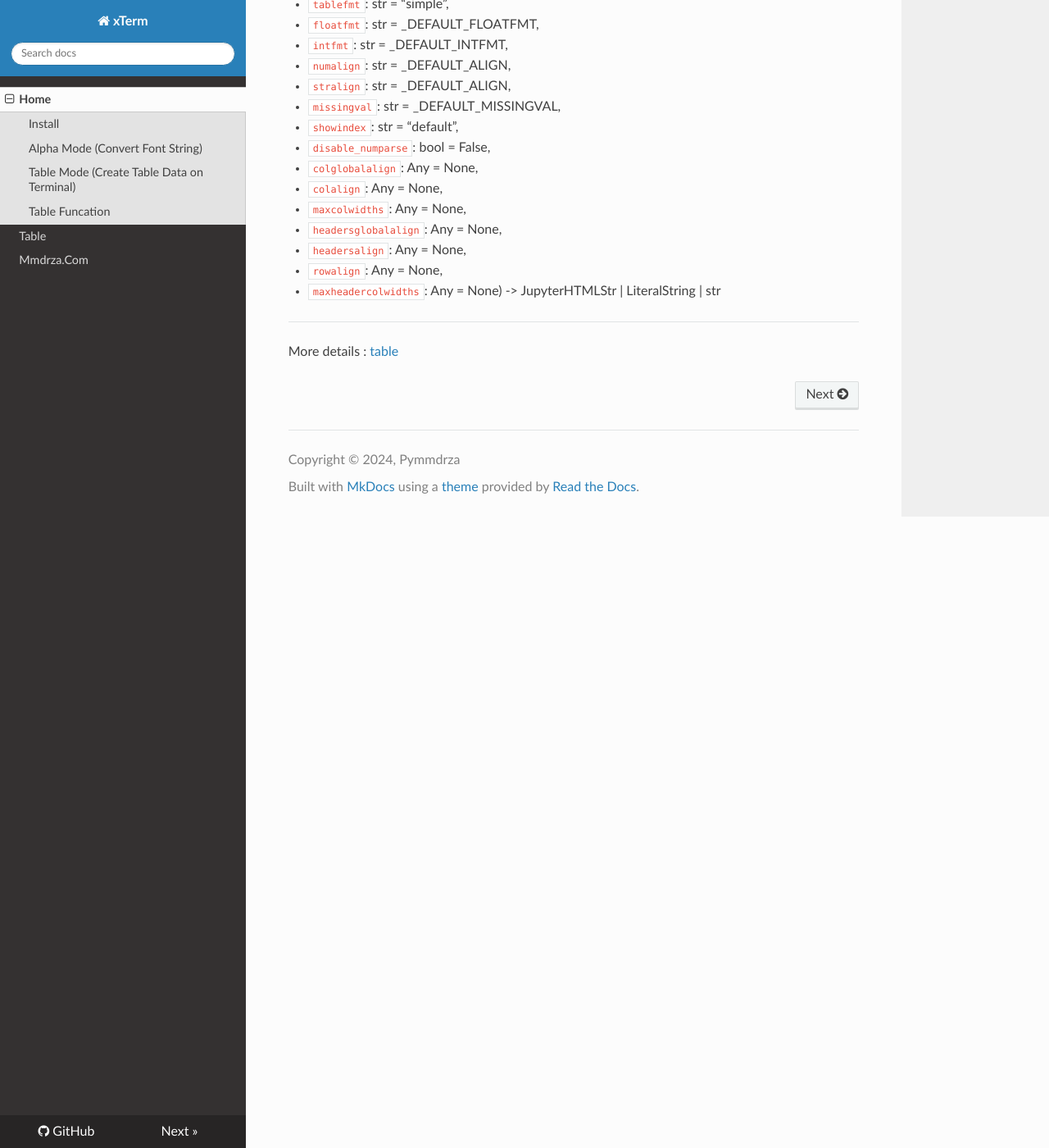
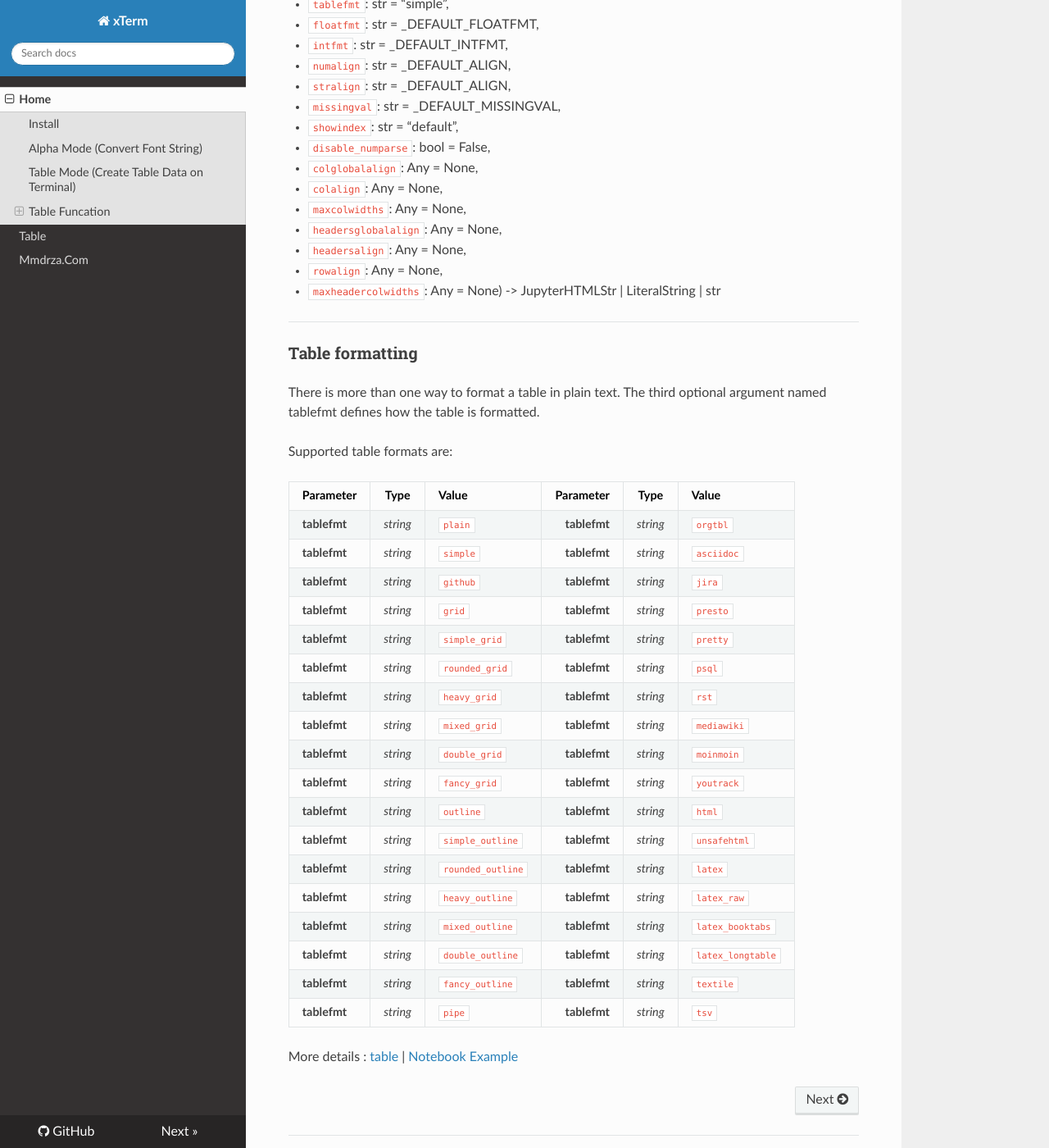
Before and after one commit to PyxTerm/xTerm, an MkDocs documentation site: the page built from docs/index.md, in a window 1280 px wide and 1400 px high, scrolled down 2359 px. Shown: the whole window at 82% size. Built offline with MkDocs 1.6.1, drawn with Linux system fonts in a browser that asks for light colours; nearby versions of some CDN libraries.

Commit message:
Update index.md

```diff
--- a/docs/index.md
+++ b/docs/index.md
@@ -132,4 +132,32 @@ table = Table([
 
 ---
 
-More details : [table](https://github.com/PyxTerm/xTerm/blob/main/docs/table.md)
+### Table formatting
+
+There is more than one way to format a table in plain text. The third optional argument named tablefmt defines how the
+table is formatted.
+
+Supported table formats are:
+
+| Parameter    |   Type   | Value             | Parameter    |   Type   | Value             |
+|:-------------|:--------:|:------------------|--------------:|:--------:|:------------------|
+| **tablefmt** | _string_ | `plain`           | **tablefmt** | _string_ | `orgtbl`          |
+| **tablefmt** | _string_ | `simple`          | **tablefmt** | _string_ | `asciidoc`        |
+| **tablefmt** | _string_ | `github`          | **tablefmt** | _string_ | `jira`            |
+| **tablefmt** | _string_ | `grid`            | **tablefmt** | _string_ | `presto`          |
+| **tablefmt** | _string_ | `simple_grid`     | **tablefmt** | _string_ | `pretty`          |
+| **tablefmt** | _string_ | `rounded_grid`    | **tablefmt** | _string_ | `psql`            |
+| **tablefmt** | _string_ | `heavy_grid`      | **tablefmt** | _string_ | `rst`             |
+| **tablefmt** | _string_ | `mixed_grid`      | **tablefmt** | _string_ | `mediawiki`       |
+| **tablefmt** | _string_ | `double_grid`     | **tablefmt** | _string_ | `moinmoin`        |
+| **tablefmt** | _string_ | `fancy_grid`      | **tablefmt** | _string_ | `youtrack`        |
+| **tablefmt** | _string_ | `outline`         | **tablefmt** | _string_ | `html`            |
+| **tablefmt** | _string_ | `simple_outline`  | **tablefmt** | _string_ | `unsafehtml`      |
+| **tablefmt** | _string_ | `rounded_outline` | **tablefmt** | _string_ | `latex`           |
+| **tablefmt** | _string_ | `heavy_outline`   | **tablefmt** | _string_ | `latex_raw`       |
+| **tablefmt** | _string_ | `mixed_outline`   | **tablefmt** | _string_ | `latex_booktabs`  |
+| **tablefmt** | _string_ | `double_outline`  | **tablefmt** | _string_ | `latex_longtable` |
+| **tablefmt** | _string_ | `fancy_outline`   | **tablefmt** | _string_ | `textile`         |
+| **tablefmt** | _string_ | `pipe`            | **tablefmt** | _string_ | `tsv`             |
+
+More details : [table](https://xterm.readthedocs.io/en/latest/table/ 'xTerm Table Terminal') | [Notebook Example](https://deepnote.com/app/vector3/xTerm-5a0d16cf-d30e-4373-8564-4b5f7b2d0ed3)
```
